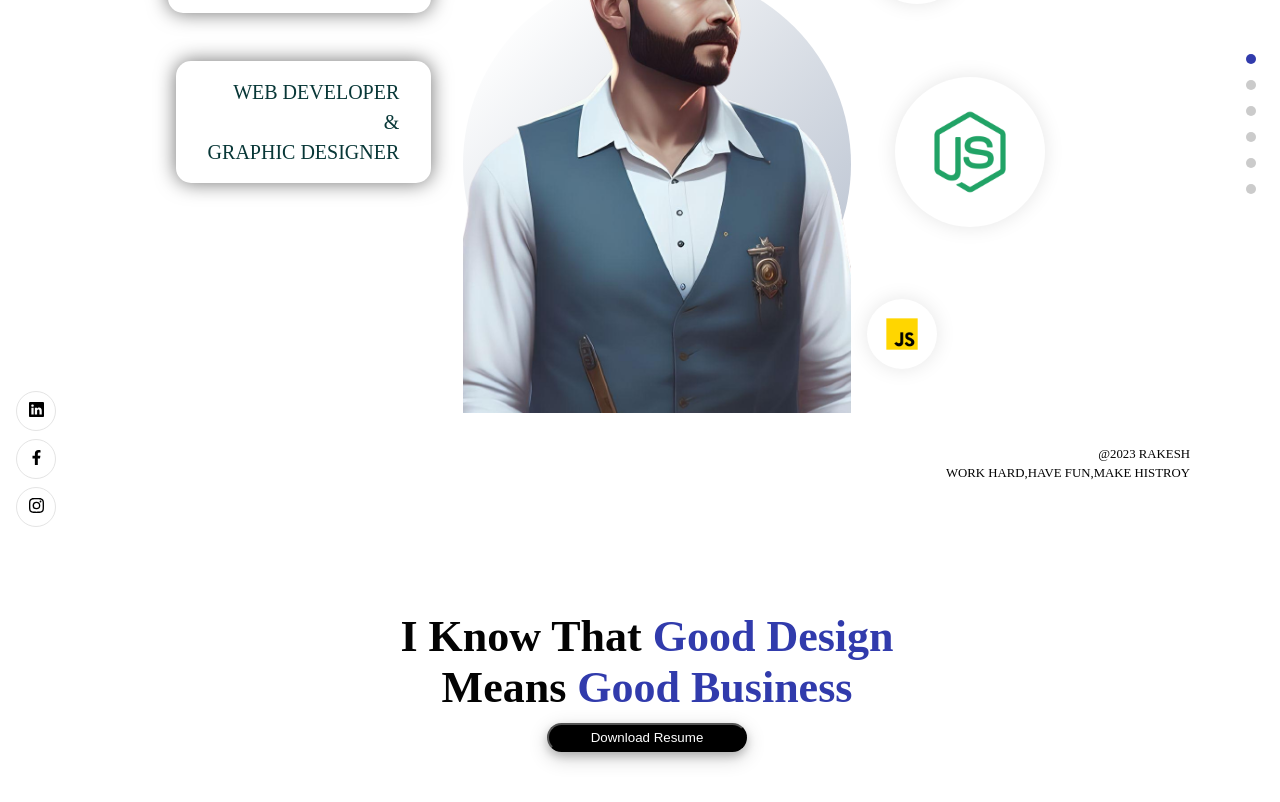
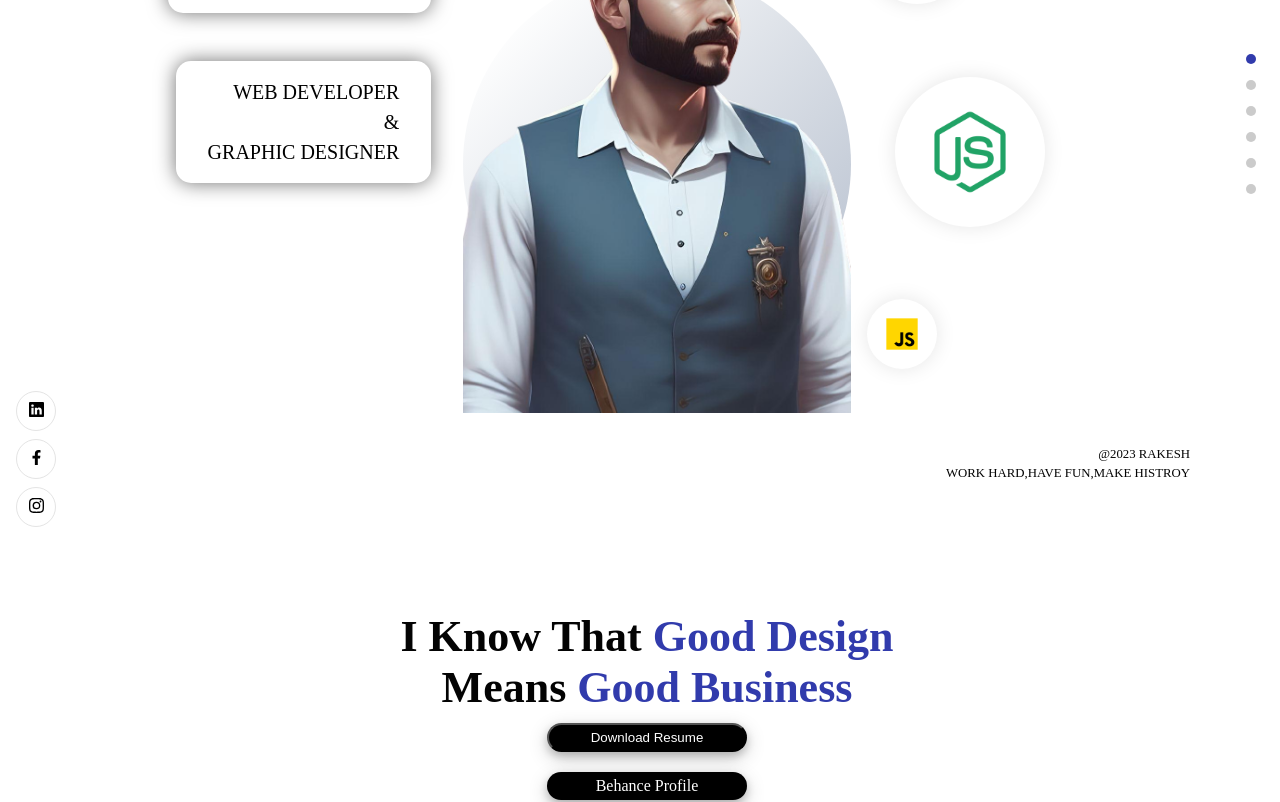
Before and after one commit to RAKESHM28102000/portfoliorakesh, a React (Create React App) app: page / in a window 1280 px wide. Shown: the part 300-1102 px from the top of the page. Built offline with nearby package versions, Linux system fonts and the light colour scheme.

Commit message:
update about section

```diff
--- a/src/components/ResumeButton.jsx
+++ b/src/components/ResumeButton.jsx
@@ -12,7 +12,7 @@ function ResumeButton() {
   };
 
   return (
-    <button onClick={handleDownload} style={{color:"white",backgroundColor:"black",width:"200px",margin:"10px",borderRadius:"20px",boxShadow:"0 4px 8px 0 rgba(0, 0, 0, 0.2), 0 6px 20px 0 rgba(0, 0, 0, 0.19)",padding:"5px"}}>Download Resume</button>
+    <button onClick={handleDownload} style={{cursor:"pointer" ,color:"white",backgroundColor:"black",width:"200px",margin:"10px",borderRadius:"20px",boxShadow:"0 4px 8px 0 rgba(0, 0, 0, 0.2), 0 6px 20px 0 rgba(0, 0, 0, 0.19)",padding:"5px"}}>Download Resume</button>
   );
 }
 
--- a/src/container/About/About.jsx
+++ b/src/container/About/About.jsx
@@ -1,3 +1,4 @@
+/* eslint-disable jsx-a11y/anchor-is-valid */
 import React, { useState, useEffect } from 'react';
 import { motion } from 'framer-motion';
 
@@ -35,6 +36,7 @@ const About = () => {
             transition={{ duration: 0.5, type: 'tween' }}
           >
              <ResumeButton/>
+             <div style={{display:"flex",justifyContent:"center", alignItems:"center",color:"white",backgroundColor:"black",width:"200px",margin:"10px",borderRadius:"20px",boxShadow:"0 4px 8px 0 rgba(0, 0, 0, 0.2), 0 6px 20px 0 rgba(0, 0, 0, 0.19)",padding:"5px"}}><a style={{textDecoration:"none",color:"white"}} href='https://www.behance.net/mrakeshmrakesh' target='blank'>Behance Profile</a></div>
           </motion.div>
       <div className="app__profiles">
         {abouts.map((about, index) => (
--- a/src/container/Header/Header.scss
+++ b/src/container/Header/Header.scss
@@ -78,7 +78,7 @@
         width: 100%;
         text-transform: uppercase;
         text-align: right;
-        color: rgb(8, 55, 55);
+        color: rgb(0, 0, 0);
         font-size:20px;
       }
     }
```
Also changed, not shown: public/image/businees-1.png (added).
